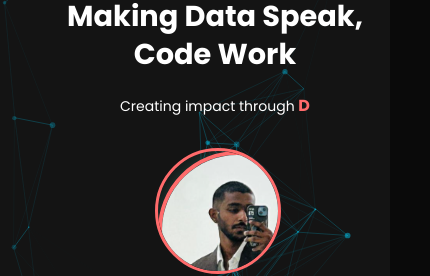
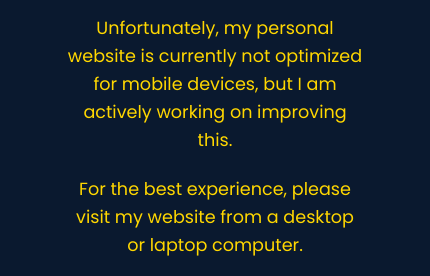
Before and after one commit to harshhkumar/portfolio, a plain HTML site: page index.html in a window 390 px wide. Shown: the part 329-605 px from the top of the page, 430 px wide, since content can reach past the window. Drawn offline with nearby package versions, Linux system fonts and the light colour scheme.

Commit message:
added content for mobile version

```diff
--- a/index.html
+++ b/index.html
@@ -7,11 +7,16 @@
     <link rel="stylesheet" href="style.css">
     <link href="https://fonts.googleapis.com/css2?family=Poppins:wght@400;700&family=Open+Sans:wght@400;600&display=swap" rel="stylesheet">
     <script src="https://cdnjs.cloudflare.com/ajax/libs/font-awesome/6.4.0/js/all.min.js" crossorigin="anonymous"></script>
-    <link rel="icon" type="image/png" sizes="32x32" href="images/Profile 2.png" style="border-radius: 50%;">
     <link href="https://fonts.googleapis.com/css2?family=Dancing+Script:wght@700&family=Pacifico&family=Great+Vibes&display=swap" rel="stylesheet">
     <script src="https://cdn.jsdelivr.net/particles.js/2.0.0/particles.min.js"></script>
 </head>
 <body>
+    <div class="mobile-overlay">
+        <div class="sad-emoji">😔</div>
+        <p>Unfortunately, my personal website is currently not optimized for mobile devices, but I am actively working on improving this.</p>
+        <p>For the best experience, please visit my website from a desktop or laptop computer.</p>
+        <p>Thank you! <3</p>
+    </div>
     <div id="particles-js"></div>
     <!-- Fixed Header -->
     <header class="fixed-header">
@@ -519,5 +524,62 @@ particlesJS("particles-js", {
 });
 </script>
 
+<script>
+// Get all sections that have an ID defined
+const sections = document.querySelectorAll("section[id]");
+
+// Add an event listener listening for scroll
+window.addEventListener("scroll", navHighlighter);
+
+function navHighlighter() {
+    // Get current scroll position
+    let scrollY = window.pageYOffset;
+
+    // Now we loop through sections to get height, top and ID values for each
+    sections.forEach(current => {
+        const sectionHeight = current.offsetHeight;
+        const sectionTop = current.offsetTop - 100; // Adjust if needed
+        const sectionId = current.getAttribute("id");
+
+        /* If our current scroll position enters the space where current section
+        on screen is, add .active class to corresponding navigation link, else remove it */
+        if (scrollY > sectionTop && scrollY <= sectionTop + sectionHeight) {
+            document.querySelector(`.nav-links a[href*=${sectionId}]`).classList.add("active");
+        } else {
+            document.querySelector(`.nav-links a[href*=${sectionId}]`).classList.remove("active");
+        }
+    });
+}
+</script>
+
+<script>
+// Check if device is mobile
+function isMobileDevice() {
+    return (window.innerWidth <= 768);
+}
+
+// Show/hide overlay based on device
+function handleMobileOverlay() {
+    const overlay = document.querySelector('.mobile-overlay');
+    const mainContent = document.querySelector('body');
+
+    if (isMobileDevice()) {
+        overlay.style.display = 'flex';
+        mainContent.style.overflow = 'hidden';
+        mainContent.style.height = '100vh';
+        mainContent.style.position = 'fixed';
+    } else {
+        overlay.style.display = 'none';
+        mainContent.style.overflow = 'auto';
+        mainContent.style.height = 'auto';
+        mainContent.style.position = 'static';
+    }
+}
+
+// Check on load and resize
+window.addEventListener('load', handleMobileOverlay);
+window.addEventListener('resize', handleMobileOverlay);
+</script>
+
 </body>
 </html>
--- a/style.css
+++ b/style.css
@@ -92,6 +92,15 @@ body {
     width: 100%;
 }
 
+/* Add active class styles */
+.nav-links a.active {
+    color: var(--accent);
+}
+
+.nav-links a.active::after {
+    width: 100%;
+}
+
 /* Home Section */
 .home-section {
     height: 100vh;  /* Exact viewport height */
@@ -1566,3 +1575,48 @@ body,
     z-index: 2;
     background: transparent;  /* Make sure backgrounds are transparent */
 }
+
+/* Add this to your CSS */
+.mobile-overlay {
+    display: none;
+    position: fixed;
+    top: 0;
+    left: 0;
+    width: 100%;
+    height: 100vh;
+    background-color: #0a192f; /* Dark blue background */
+    z-index: 9999;
+    padding: 20px;
+    text-align: center;
+    display: flex;
+    flex-direction: column;
+    justify-content: center;
+    align-items: center;
+    overflow: hidden; /* Prevent any scrolling */
+}
+
+.mobile-overlay img {
+    width: 120px;
+    margin-bottom: 30px;
+}
+
+.mobile-overlay p {
+    color: #ffd700; /* Golden yellow text */
+    font-size: 1.1rem;
+    line-height: 1.6;
+    margin: 10px 0;
+    max-width: 300px;
+}
+
+/* Hide overlay on desktop */
+@media screen and (min-width: 769px) {
+    .mobile-overlay {
+        display: none !important;
+    }
+}
+
+/* Add emoji style */
+.sad-emoji {
+    font-size: 50px;
+    margin-bottom: 20px;
+}
```
